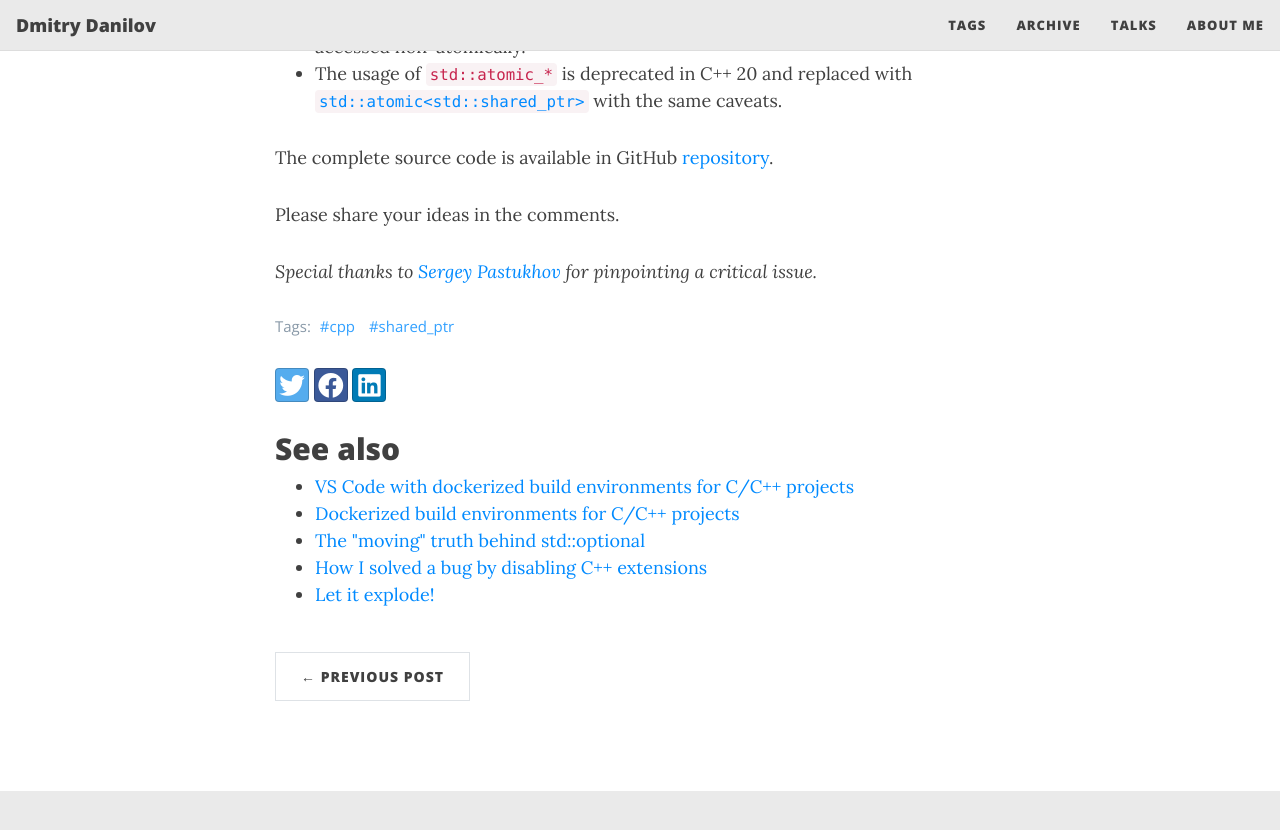
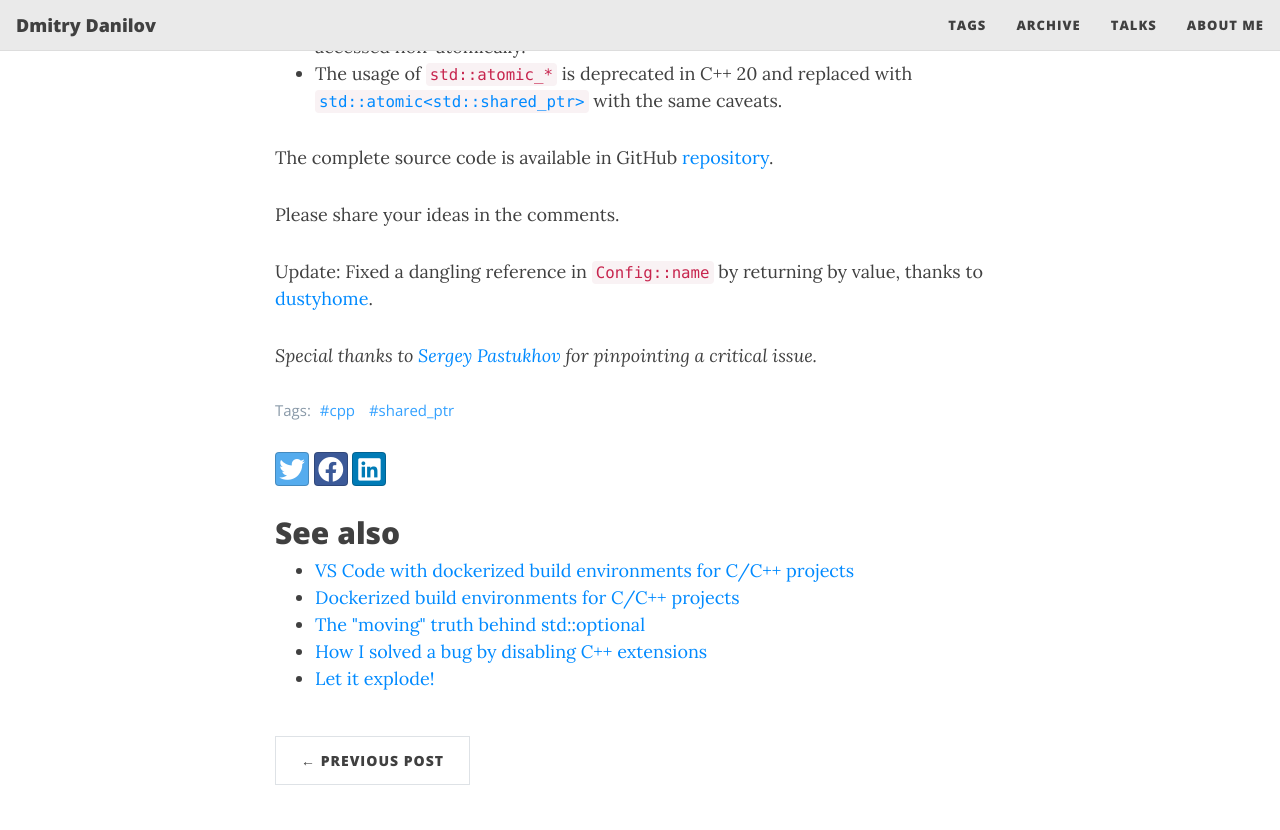
Before and after one commit to f-squirrel/f-squirrel.github.io, a Jekyll site: the page built from _posts/2023-03-26-using-shared-ptr-for-reloadable-config.md, in a window 1280 px wide and 900 px high, scrolled down 4898 px, cut to the strip 0-838 px from the top of the window. Shown: the top 830 px of the strip. Built offline with Jekyll 4.4.1, drawn with Linux system fonts in a browser that asks for light colours; nearby versions of some CDN libraries; comment, search, counter and statistics services are not loaded; some of the changed lines change nothing that is shown.

Commit message:
fix: dangling pointer

```diff
--- a/_posts/2023-03-26-using-shared-ptr-for-reloadable-config.md
+++ b/_posts/2023-03-26-using-shared-ptr-for-reloadable-config.md
@@ -131,7 +131,7 @@
     Config(const std::shared_ptr<const InnerConfig> &inner_config)
         : inner_config_{inner_config} {}
 
-    [[nodiscard]] const std::string &name() const { return load()->name(); }
+    [[nodiscard]] std::string name() const { return load()->name(); }
     [[nodiscard]] uint16_t version() const { return load()->version(); }
 
 private:
@@ -164,4 +164,6 @@
 
 Please share your ideas in the comments.
 
+Update: Fixed a dangling reference in `Config::name` by returning by value, thanks to [dustyhome](https://www.reddit.com/r/cpp/comments/122udm0/comment/jdw5x11/?utm_source=share&utm_medium=web2x&context=3).
+
 *Special thanks to [Sergey Pastukhov](https://www.linkedin.com/in/spastukhov/) for pinpointing a critical issue.*
```
